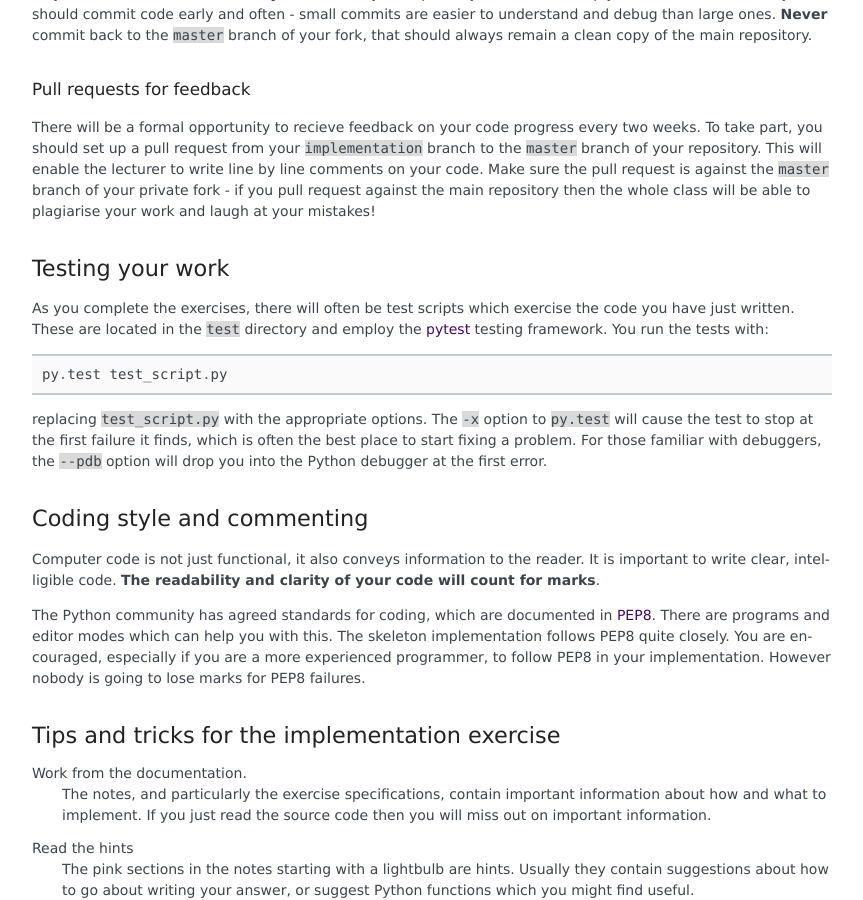
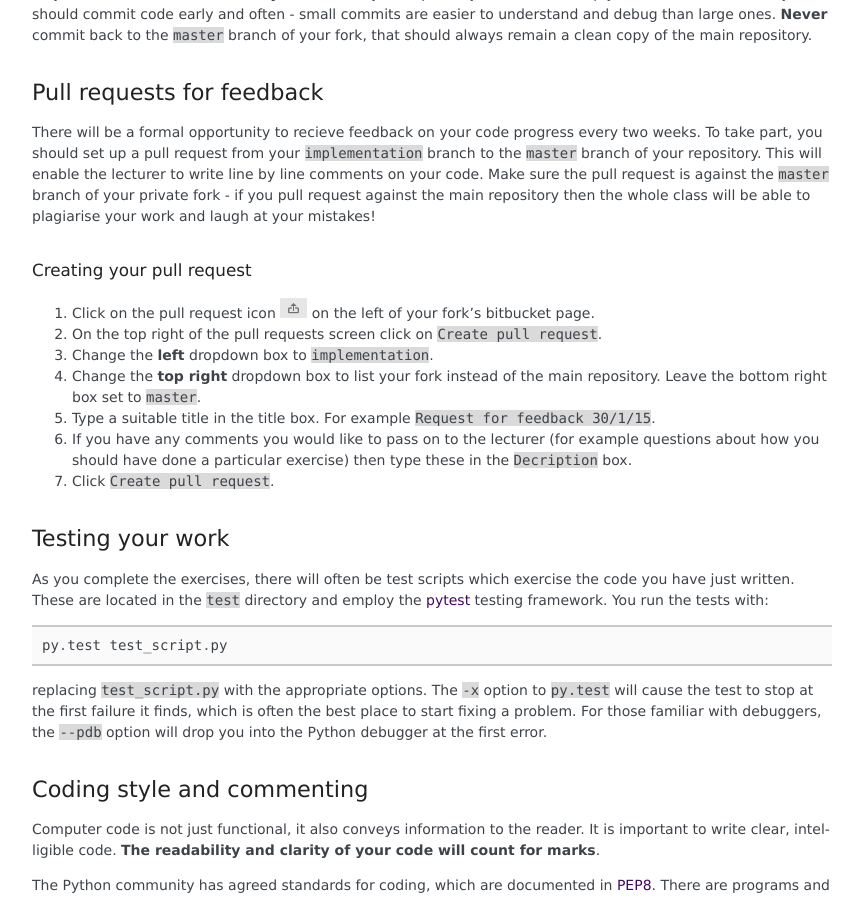
Before and after one commit to finite-element/finite-element-course, a Sphinx documentation site: the page built from doc/source/implementation.rst, in a window 1280 px wide and 900 px high, scrolled down 2346 px. Shown: the whole window, without its empty margins (163-1026 px from the left). Built offline with Sphinx 7.4.7, drawn with Linux system fonts in a browser that asks for light colours.

Commit message:
document pull requests

```diff
--- a/doc/source/implementation.rst
+++ b/doc/source/implementation.rst
@@ -136,7 +136,7 @@ than large ones. **Never** commit back to the ``master`` branch of your
 fork, that should always remain a clean copy of the main repository.
 
 Pull requests for feedback
-~~~~~~~~~~~~~~~~~~~~~~~~~~
+--------------------------
 
 There will be a formal opportunity to recieve feedback on your code
 progress every two weeks. To take part, you should set up a pull
@@ -146,6 +146,24 @@ line comments on your code. Make sure the pull request is against the
 ``master`` branch of your private fork - if you pull request against
 the main repository then the whole class will be able to plagiarise
 your work and laugh at your mistakes!
+
+Creating your pull request
+~~~~~~~~~~~~~~~~~~~~~~~~~~
+
+#. Click on the pull request icon |pullrequest| on the left of your
+   fork's bitbucket page.
+#. On the top right of the pull requests screen click on ``Create pull
+   request``.
+#. Change the **left** dropdown box to ``implementation``.
+#. Change the **top right** dropdown box to list your fork instead of
+   the main repository. Leave the bottom right box set to ``master``.
+#. Type a suitable title in the title box. For example
+   ``Request for feedback 30/1/15``.
+#. If you have any comments you would like to pass on to the lecturer
+   (for example questions about how you should have done a particular
+   exercise) then type these in the ``Decription`` box.
+#. Click ``Create pull request``.
+
 
 Testing your work
 -----------------
@@ -202,3 +220,6 @@ Return a :class:`numpy.array`
 
 .. |git-branch| image:: git-branch.svg
    :height: 20px
+
+.. |pullrequest| image:: _static/pullrequest.png
+   :height: 20px
```
Also changed, not shown: doc/source/_static/pullrequest.png (added).
